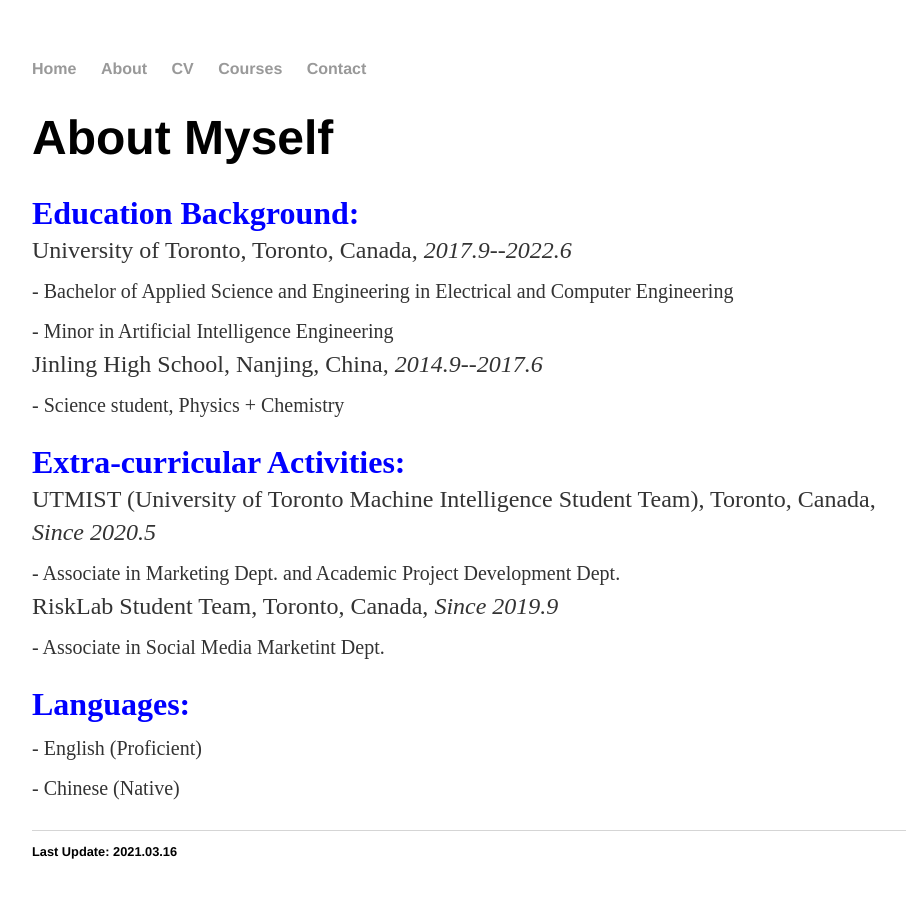
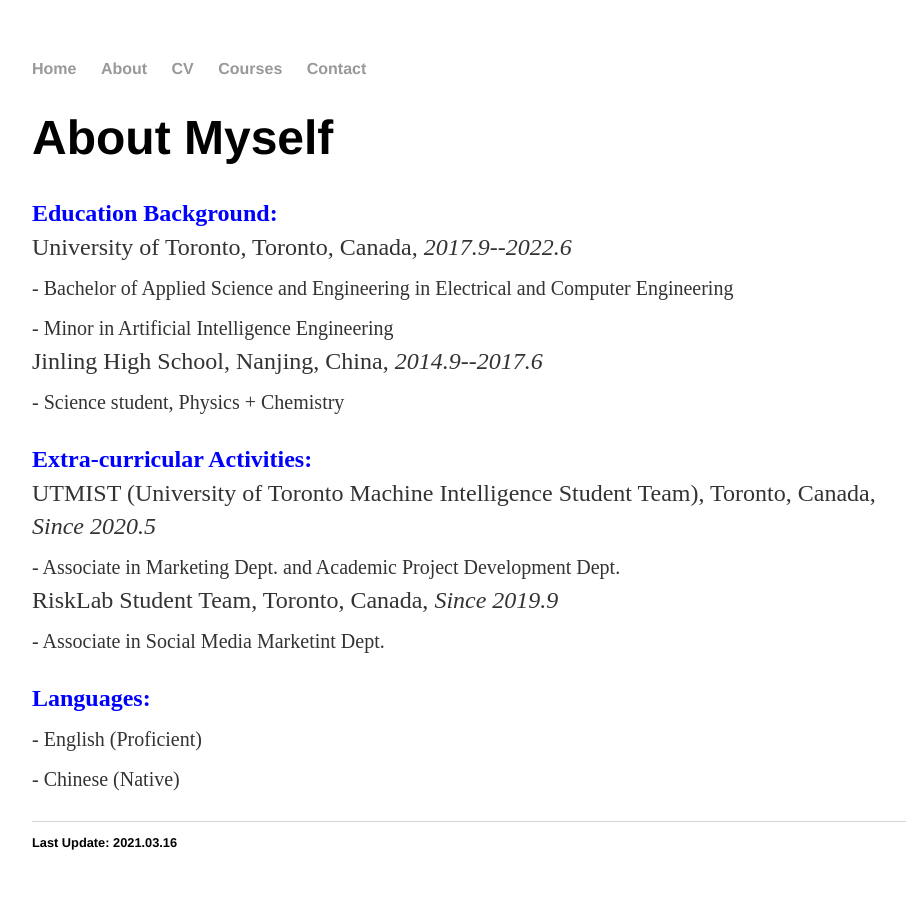
Before and after one commit to ljn1999/ljn1999.github.io, a Jekyll site: the page built from about/index.html, in a window 1280 px wide. Shown: the whole page, without its empty margins (160-1066 px from the left). Built offline with Jekyll 4.4.1, drawn with Linux system fonts in a browser that asks for light colours.

Commit message:
Update index.html

```diff
--- a/about/index.html
+++ b/about/index.html
@@ -6,7 +6,7 @@
 <div class="blurb">
 	<h1>About Myself</h1>
 
-	<p><font size="6" color="blue"><b>Education Background:</b></font>
+	<p><font size="5" color="blue"><b>Education Background:</b></font>
 
 	<br>University of Toronto, Toronto, Canada, <em>2017.9--2022.6</em>
 	<br><sub> - Bachelor of Applied Science and Engineering in Electrical and Computer Engineering
@@ -16,7 +16,7 @@
 	<br><sub> - Science student, Physics + Chemistry</sub></p>
 
 
-	<p><font size="6" color="blue"><b>Extra-curricular Activities:</b></font>
+	<p><font size="5" color="blue"><b>Extra-curricular Activities:</b></font>
 
 	<br>UTMIST (University of Toronto Machine Intelligence Student Team), Toronto, Canada, <em>Since 2020.5</em>
 	<br><sub> - Associate in Marketing Dept. and Academic Project Development Dept.</sub>
@@ -25,7 +25,7 @@
 	<br><sub> - Associate in Social Media Marketint Dept.</sub></p>
 
 
-	<p><font size="6" color="blue"><b>Languages:</b></font>
+	<p><font size="5" color="blue"><b>Languages:</b></font>
 
 	<br><sub> - English (Proficient)
 	<br> - Chinese (Native)</sub></p>
```
